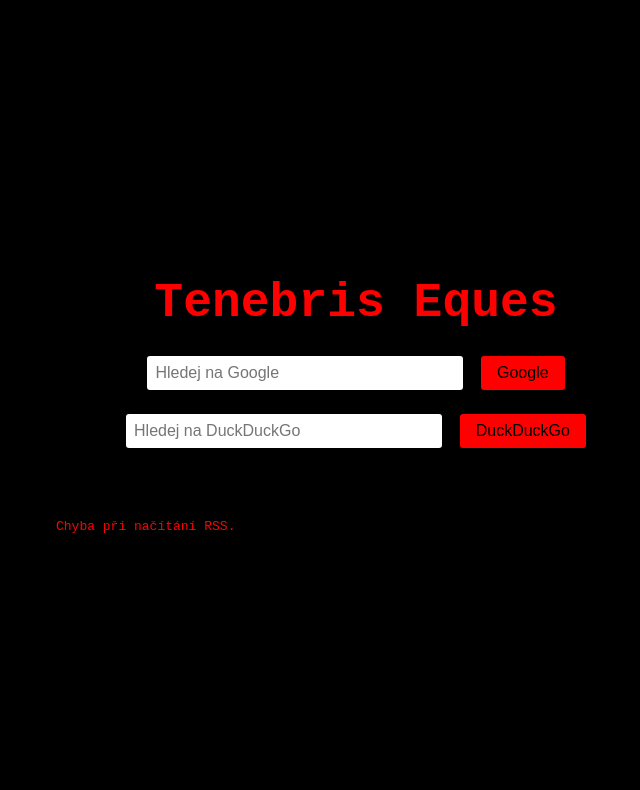
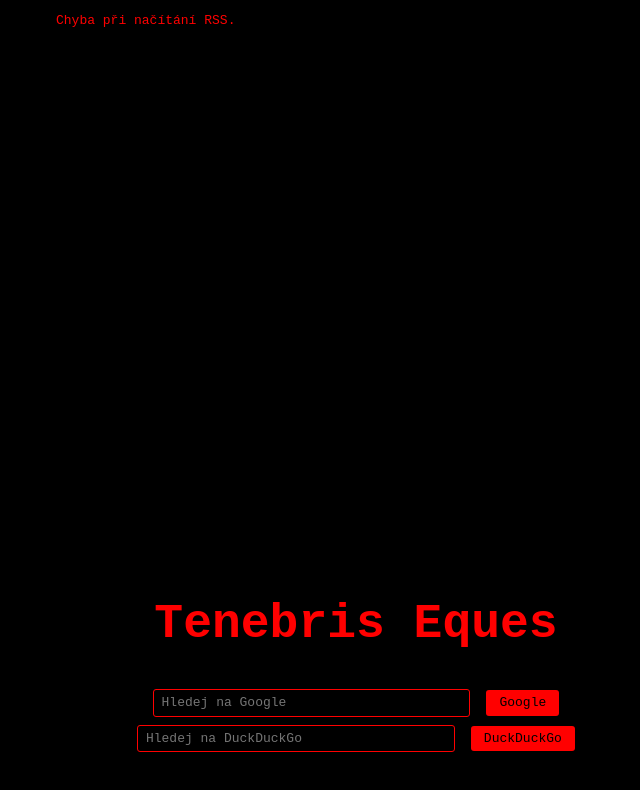
Before and after one commit to KingHomerOfBohemia/homepage, a plain HTML site: page index.html in a window 1280 px wide. Shown: the whole page, without its empty margins (284-924 px from the left). Drawn offline with Linux system fonts and the light colour scheme; no server answers.

Commit message:
index.html

```diff
--- a/index.html
+++ b/index.html
@@ -13,45 +13,20 @@
     height: 100vh;
     display: flex;
     flex-direction: column;
-    justify-content: center;
+    justify-content: space-between; /* horní a dolní polovina */
     align-items: center;
     text-align: center;
   }
   h1 {
     font-size: 3em;
-    margin: 0.2em 0;
-  }
-  h2 {
-    font-size: 1.5em;
-    margin-bottom: 0.2em;
-  }
-  form {
-    margin: 1em 0 2em 0;
-  }
-  input[type="text"] {
-    width: 300px;
-    max-width: 90vw;
-    padding: 0.5em;
-    font-size: 1em;
-    border: none;
-    border-radius: 3px;
-    margin: 0 0.5em 0 0;
-  }
-  input[type="submit"] {
-    background-color: red;
-    color: black;
-    border: none;
-    padding: 0.5em 1em;
-    font-size: 1em;
-    cursor: pointer;
-    border-radius: 3px;
+    margin: 0.2em 0 0.8em 0;
   }
   #rss-feed {
     width: 90%;
     max-width: 600px;
     color: red;
     font-family: monospace;
-    margin-top: 3em;
+    margin-top: 1em;
     text-align: left;
   }
   #rss-feed h2 {
@@ -71,23 +46,66 @@
   #rss-feed a:hover {
     text-decoration: underline;
   }
+
+  /* Kontejner pro vyhledávače ve spodní polovině */
+  #search-container {
+    margin-bottom: 5vh;
+  }
+
+  form {
+    margin: 0.5em 0;
+  }
+
+  input[type="text"] {
+    background-color: black;
+    color: red;
+    border: 1px solid red;
+    border-radius: 3px;
+    width: 300px;
+    max-width: 90vw;
+    padding: 0.4em 0.6em;
+    font-size: 1em;
+    font-family: monospace;
+  }
+
+  input[type="submit"] {
+    background-color: red;
+    color: black;
+    border: none;
+    padding: 0.4em 1em;
+    font-size: 1em;
+    cursor: pointer;
+    border-radius: 3px;
+    font-family: monospace;
+    margin-left: 0.5em;
+  }
+
+  /* Odstranění bílého pozadí na focus */
+  input[type="text"]:focus {
+    outline: none;
+    background-color: black;
+    color: red;
+  }
 </style>
 </head>
 <body>
-  <h1>Tenebris Eques</h1>
-
-  <form action="https://www.google.com/search" method="GET" target="_blank" style="margin-bottom:0.5em;">
-    <input type="text" name="q" placeholder="Hledej na Google" autocomplete="off" />
-    <input type="submit" value="Google" />
-  </form>
-
-  <form action="https://duckduckgo.com/" method="GET" target="_blank">
-    <input type="text" name="q" placeholder="Hledej na DuckDuckGo" autocomplete="off" />
-    <input type="submit" value="DuckDuckGo" />
-  </form>
 
   <div id="rss-feed">
     <!-- RSS feed se načte sem -->
+  </div>
+
+  <div id="search-container">
+    <h1>Tenebris Eques</h1>
+
+    <form action="https://www.google.com/search" method="GET" target="_blank" autocomplete="off">
+      <input type="text" name="q" placeholder="Hledej na Google" />
+      <input type="submit" value="Google" />
+    </form>
+
+    <form action="https://duckduckgo.com/" method="GET" target="_blank" autocomplete="off">
+      <input type="text" name="q" placeholder="Hledej na DuckDuckGo" />
+      <input type="submit" value="DuckDuckGo" />
+    </form>
   </div>
 
 <script>
```
